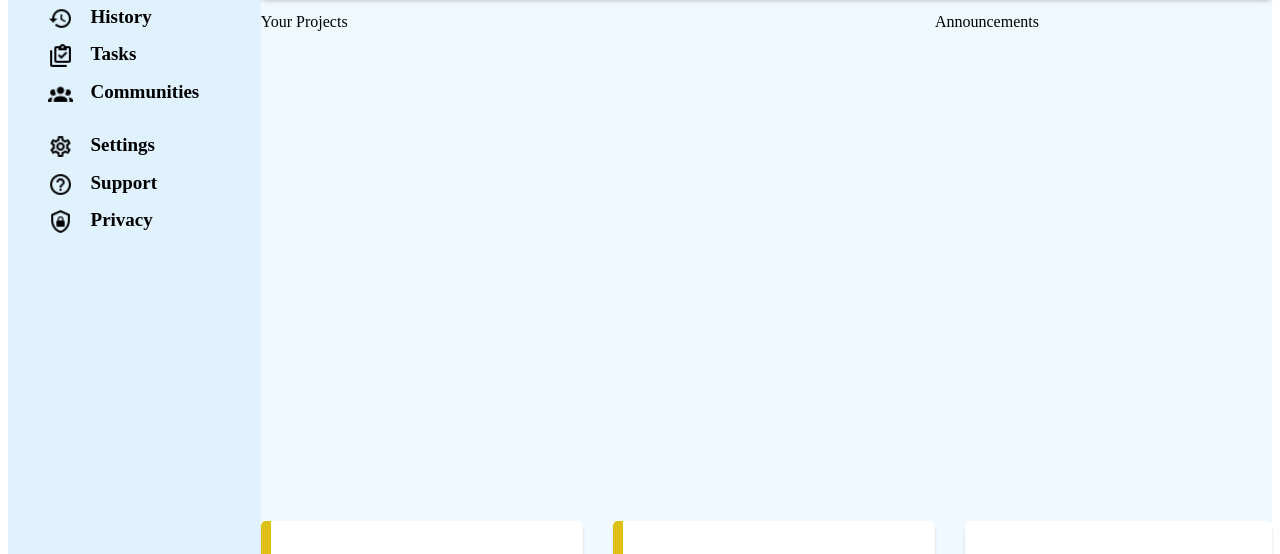
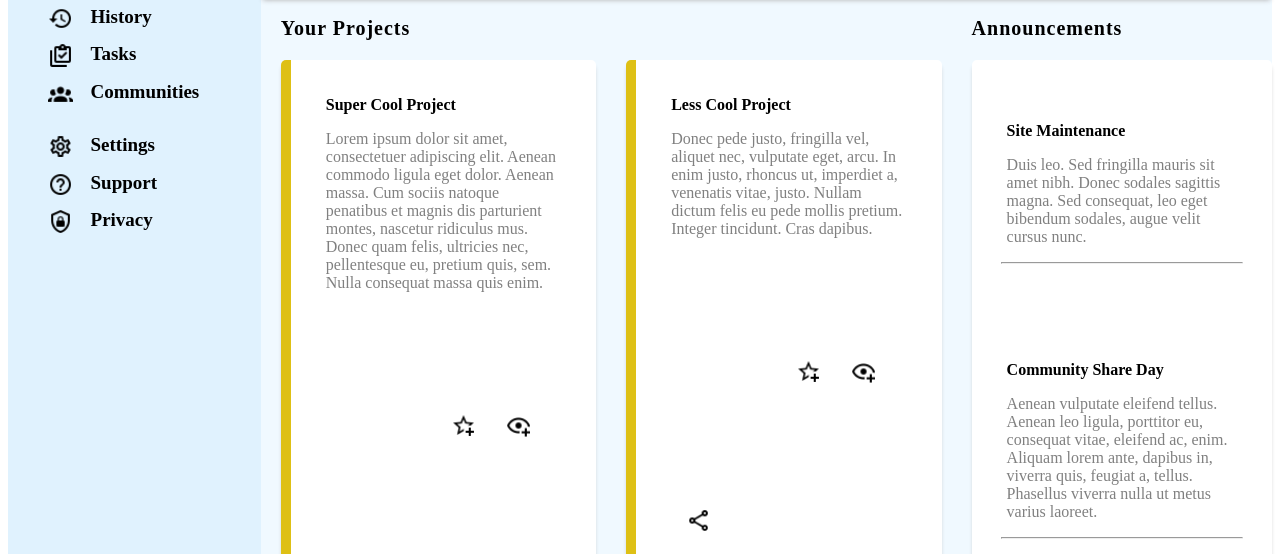
Before and after one commit to ctang415/Admin-dashboard, a plain HTML site: page index.html in a window 1280 px wide. Shown: the part 220-774 px from the top of the page. Drawn offline with Linux system fonts and the light colour scheme.

Commit message:
Added titles to all sections

```diff
--- a/index.html
+++ b/index.html
@@ -50,9 +50,8 @@
         </div>
     </div>
     <div class="maincontent">
-        <p>Your Projects</p>
-        <p>Announcements</p>
-
+        <p class="projecttitle">Your Projects</p>
+        <p class="announcementtitle">Announcements</p>
         <div class="content">
             <div class="project">
                 <p class="title">Super Cool Project</p>
@@ -102,7 +101,8 @@
                 <p>Donec pede justo, fringilla vel, aliquet nec, vulputate eget, arcu. In enim justo, rhoncus ut, imperdiet a, venenatis vitae, justo. Nullam dictum felis eu pede mollis pretium. Integer tincidunt. Cras dapibus. </p>
             </div>
         </div>
-
+        <div class="box">
+        <p class="trendingtitle">Trending</p>
         <div class="trending">
             <img src="chick.png" alt="Chick icon">
             <div class="trend">
@@ -125,6 +125,7 @@
                 <p class="tweet">No Traffic Maker</p>
             </div>
         </div>
+    </div>
         </div>
     </div>
 </div>
--- a/style.css
+++ b/style.css
@@ -111,9 +111,14 @@
     background-color: #f0f9ff;
     display: grid;
     grid-template-columns: 2fr 1fr;
-    grid-template-rows: 1fr 3fr;
+    padding-left: 20px;
 }
 
+.projecttitle, .announcementtitle, .trendingtitle {
+    font-size: 20px;
+    font-weight: bold;
+    letter-spacing: 1px;
+}
 
 .content {
     background-color: #f0f9ff;
@@ -144,14 +149,16 @@
 }
 
 img[src="favorite.png"] {
-    margin-left: 118px;
+    margin-left: 110px;
 }
 
 .projecttext{
     color: grey;
 }
 
-
+.announcementtitle {
+    margin-left: 30px;
+}
 
 
 .announcements, .trending {
@@ -196,10 +203,9 @@ hr {
     grid-column: 1;
 }
 
-.trend {
+.box {
     grid-column: 2;
-    justify-self: left;
-    align-self: center;
+    align-self: flex-end;
 }
 
 .tweet {
```
